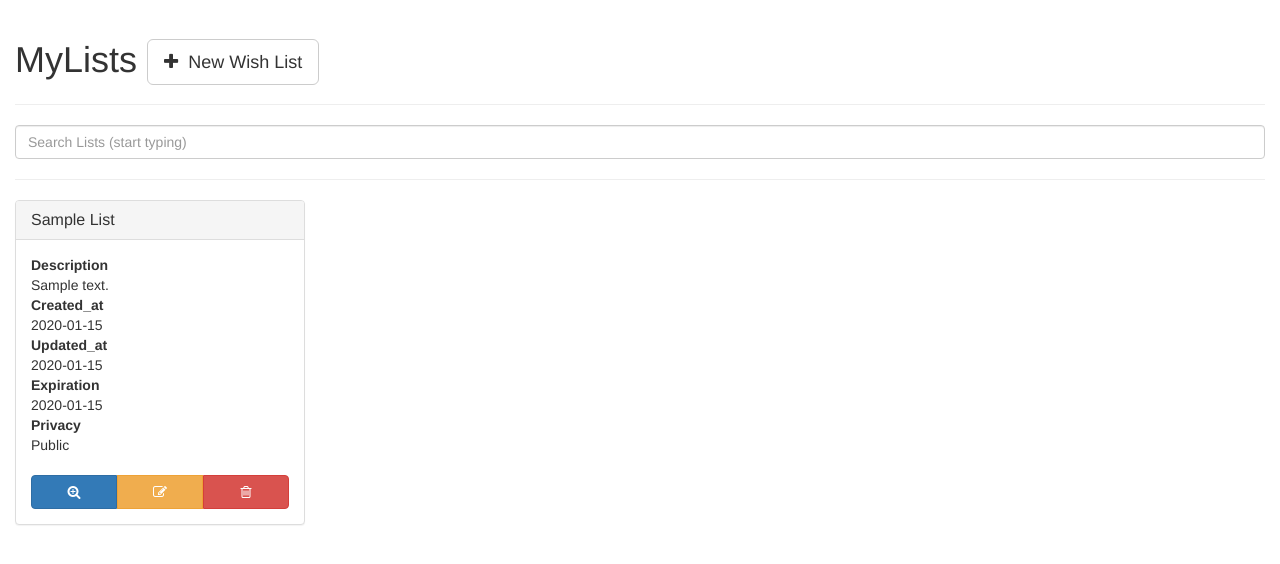
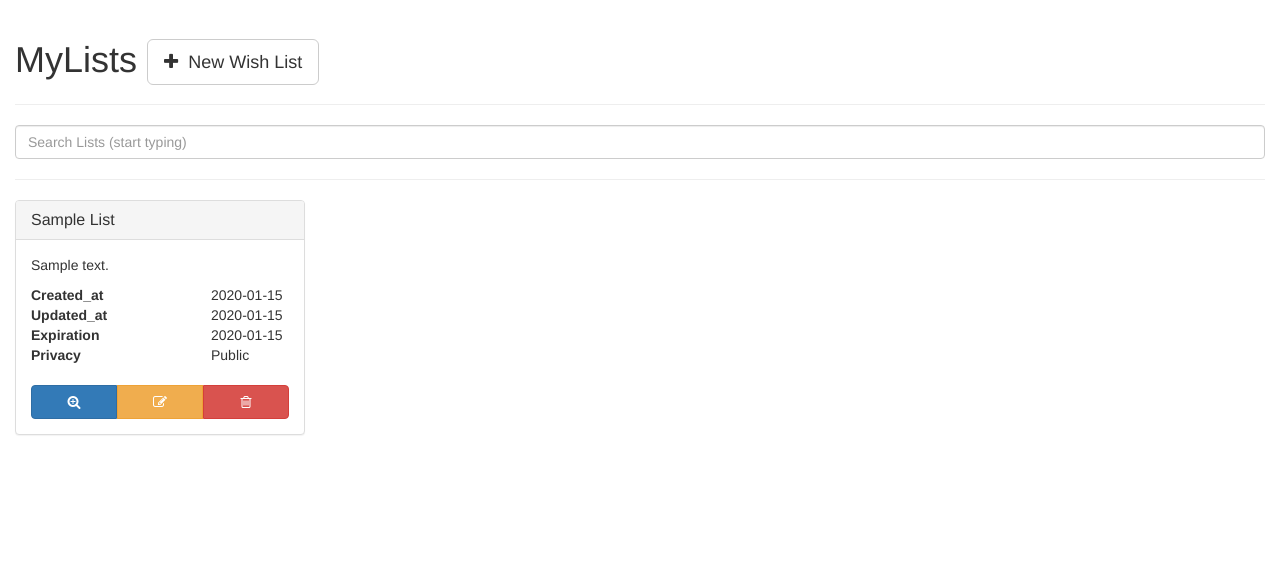
Before and after one commit to yichao-chicago/version1201, a Rails app: page /lists in a window 1280 px wide. Shown: the part 51-615 px from the top of the page. Run offline with Rails 7, Linux system fonts and the light colour scheme; tables that the repository leaves empty hold one stand-in row (values such as "Sample post"); some libraries are stand-ins or nearby versions.

Commit message:
minor change to list-view

```diff
--- a/app/views/items/new.html.erb
+++ b/app/views/items/new.html.erb
@@ -84,7 +84,7 @@
           Description
         </label>
         <div class="col-sm-10">
-          <textarea id="description" name="description" placeholder="Description" class="form-control" rows="3"><%= @item.description %></textarea>
+          <textarea id="description" name="description" placeholder="Description: quantity, color, size, etc." class="form-control" rows="3"><%= @item.description %></textarea>
         </div>
       </div>
 
--- a/app/views/lists/index.html.erb
+++ b/app/views/lists/index.html.erb
@@ -23,10 +23,8 @@
         <h3 class="panel-title"><%= list.title.titleize %></h3>
       </div>
       <div class="panel-body">
-        <dl>
-          <dt>Description</dt>
-          <dd><%= list.description %></dd>
-
+        <p><%= list.description %></p>
+        <dl class="dl-horizontal">
           <dt>Created_at</dt>
           <dd><%= list.created_at.to_date %></dd>
 
@@ -104,4 +102,16 @@
   }
 </script>
 
+<style>
+  .dl-horizontal dt{
+    text-align: left;
+    /*width: auto;*/
+    /*padding-left: 1em;*/
+    /*padding-right: 1em;*/
+  }
+  .dl-horizontal dd {
+    /*margin-left: 0;*/
+    /*padding-left: 1em;*/
+  }
+</style>
 <!-- End responsive, Isotope-based layout example -->
--- a/app/views/lists/show.html.erb
+++ b/app/views/lists/show.html.erb
@@ -28,8 +28,8 @@
         <% @list.items.each do |item| %>
           <tr>
             <td class="col-md-3 col-sm-5 col-xs-6">
-              <a href="#" class="thumbnail">
-              <img src="<%= item.pic %>" class="img-responsive{width:100%;}" alt="...">
+              <a href="<%= item.pic %>" class="thumbnail">
+                <%= image_tag(item.pic) %>
               </a>
             </td>
             <td class="col-md-7 col-sm-6 col-xs-5">
@@ -44,7 +44,7 @@
               <p>
                 <%= item.description %>
               </p>
-              <p class="hidden-xs"><a href = "http://<%=  item.store_link%>"><%=  item.store_link%></a></p>
+              <p class="hidden-xs"><a href = "http://<%=  item.store_link%>"><%=  truncate(item.store_link, length: 50)%></a></p>
               <p>
                 <p class="visible-xs"><a href = "http://<%=  item.store_link%>">Store Link</a></p>
                 <p>
```
